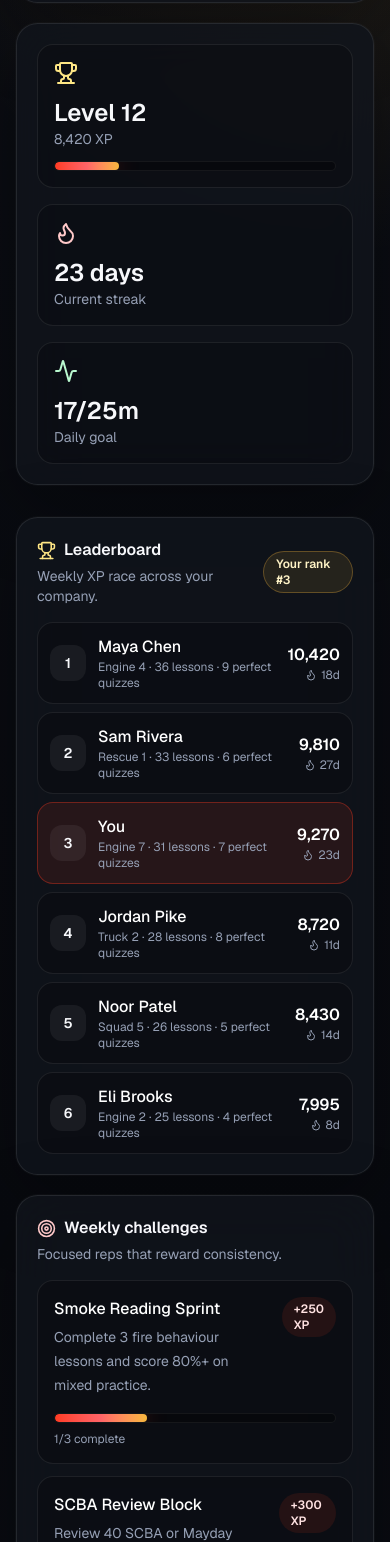
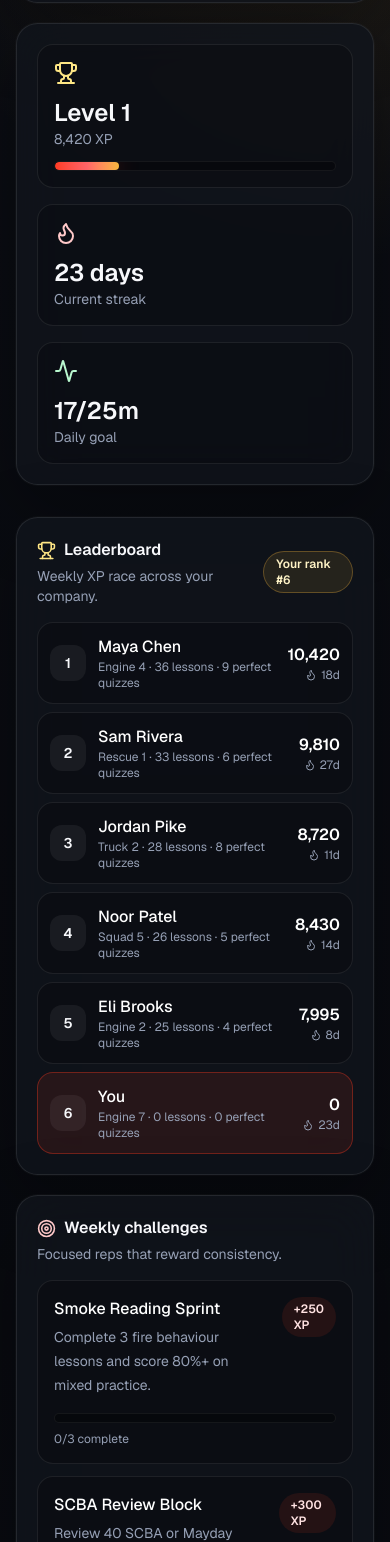
Before and after one commit to jiracipika/firelearn, a Next.js app: page /profile in a window 390 px wide. Shown: the part 346-1888 px from the top of the page. Built offline with nearby package versions, Linux system fonts and the light colour scheme; no server answers.

Commit message:
feat: close gamification loop with computed XP, level, and challenge progress

```diff
--- a/app/profile/page.tsx
+++ b/app/profile/page.tsx
@@ -1,18 +1,56 @@
+'use client'
+
 import { Activity, Flame, Trophy, UserCircle } from 'lucide-react'
+import { useMemo } from 'react'
 import { learnerProgress } from '@/data/progress'
+import { academyCourses } from '@/data/academy'
+import { useSupabaseProgress } from '@/hooks/use-supabase-progress'
+import { aggregateLearnerStats } from '@/services/gamification-aggregator'
+import type { LeaderboardEntry } from '@/services/gamification'
 import { AchievementProgressPanel, LeaderboardPanel, WeeklyChallengesPanel } from '@/components/dashboard/gamification-panels'
 import { AppShell } from '@/components/layout/app-shell'
 import { Card } from '@/components/ui/card'
 import { Progress } from '@/components/ui/progress'
 
 export default function ProfilePage() {
-  const levelProgress = Math.round((learnerProgress.xp % 750) / 750 * 100)
+  const { completedLessonIds, quizHistory } = useSupabaseProgress()
+
+  const stats = useMemo(() => {
+    const completedLessons = completedLessonIds.map((lessonId) => {
+      const course = academyCourses.find((course) =>
+        course.modules.some((module) => module.lessons.some((lesson) => lesson.id === lessonId))
+      )
+      return {
+        lessonId,
+        courseId: course?.slug ?? 'unknown',
+        xpAwarded: course?.xp ?? 50,
+      }
+    })
+    return aggregateLearnerStats({
+      completedLessons,
+      quizAttempts: quizHistory,
+      flashcardsReviewed: 0,
+    })
+  }, [completedLessonIds, quizHistory])
+
+  const totalXp = learnerProgress.xp + stats.xp
+  const levelProgress = Math.round((totalXp % 750) / 750 * 100)
+  const learnerEntry: LeaderboardEntry = {
+    id: 'current-learner',
+    name: 'You',
+    company: 'Engine 7',
+    xp: stats.xp,
+    streakDays: learnerProgress.streakDays,
+    completedLessons: stats.completedLessons,
+    perfectQuizzes: stats.perfectQuizzes,
+  }
+
   return <AppShell><div className="space-y-8">
     <section className="grid gap-5 lg:grid-cols-[0.8fr_1.2fr]">
       <Card className="space-y-5"><UserCircle className="text-red-200" size={42} /><div><p className="text-sm font-semibold uppercase tracking-[0.18em] text-red-200">Learner profile</p><h1 className="mt-2 text-4xl font-semibold tracking-[-0.04em]">Engine 7 Firefighter</h1><p className="mt-2 text-muted">Anonymous Supabase learner profile. Future versions can map this to department accounts and certifications.</p></div></Card>
-      <Card className="grid gap-4 sm:grid-cols-3"><div className="rounded-2xl border border-white/[0.08] bg-black/20 p-4"><Trophy className="text-amber-200" /><p className="mt-3 text-2xl font-semibold">Level {learnerProgress.level}</p><p className="text-sm text-muted">{learnerProgress.xp.toLocaleString()} XP</p><Progress className="mt-3" value={levelProgress} /></div><div className="rounded-2xl border border-white/[0.08] bg-black/20 p-4"><Flame className="text-red-200" /><p className="mt-3 text-2xl font-semibold">{learnerProgress.streakDays} days</p><p className="text-sm text-muted">Current streak</p></div><div className="rounded-2xl border border-white/[0.08] bg-black/20 p-4"><Activity className="text-green-200" /><p className="mt-3 text-2xl font-semibold">{learnerProgress.minutesStudiedToday}/{learnerProgress.dailyGoalMinutes}m</p><p className="text-sm text-muted">Daily goal</p></div></Card>
+      <Card className="grid gap-4 sm:grid-cols-3"><div className="rounded-2xl border border-white/[0.08] bg-black/20 p-4"><Trophy className="text-amber-200" /><p className="mt-3 text-2xl font-semibold">Level {stats.level}</p><p className="text-sm text-muted">{totalXp.toLocaleString()} XP</p><Progress className="mt-3" value={levelProgress} /></div><div className="rounded-2xl border border-white/[0.08] bg-black/20 p-4"><Flame className="text-red-200" /><p className="mt-3 text-2xl font-semibold">{learnerProgress.streakDays} days</p><p className="text-sm text-muted">Current streak</p></div><div className="rounded-2xl border border-white/[0.08] bg-black/20 p-4"><Activity className="text-green-200" /><p className="mt-3 text-2xl font-semibold">{learnerProgress.minutesStudiedToday}/{learnerProgress.dailyGoalMinutes}m</p><p className="text-sm text-muted">Daily goal</p></div></Card>
     </section>
-    <section className="grid gap-5 lg:grid-cols-[1fr_0.85fr]"><LeaderboardPanel /><WeeklyChallengesPanel /></section>
-    <AchievementProgressPanel />
+    <section className="grid gap-5 lg:grid-cols-[1fr_0.85fr]"><LeaderboardPanel learnerEntry={learnerEntry} /><WeeklyChallengesPanel challenges={stats.challenges} /></section>
+    <AchievementProgressPanel achievements={stats.achievements} />
   </div></AppShell>
 }
--- a/components/dashboard/dashboard-overview.tsx
+++ b/components/dashboard/dashboard-overview.tsx
@@ -1,10 +1,13 @@
 'use client'
 
 import { Activity, BookOpen, Brain, Flame, Target, Trophy, UploadCloud } from 'lucide-react'
+import { useMemo } from 'react'
 import { academyCourses, getFeaturedLesson } from '@/data/academy'
 import { learnerProgress } from '@/data/progress'
 import { useSupabaseProgress } from '@/hooks/use-supabase-progress'
 import { getWeakTopicSummary } from '@/services/offline-progress'
+import { aggregateLearnerStats } from '@/services/gamification-aggregator'
+import type { LeaderboardEntry } from '@/services/gamification'
 import { AppShell } from '@/components/layout/app-shell'
 import { CourseCard } from '@/components/course/course-card'
 import { AchievementProgressPanel, LeaderboardPanel, WeeklyChallengesPanel } from '@/components/dashboard/gamification-panels'
@@ -23,26 +26,57 @@ export function DashboardOverview() {
   const weakTopics = getWeakTopicSummary(quizHistory)
   const lessonIds = allLessonIds()
   const completion = lessonIds.length === 0 ? 0 : Math.round((completedLessonIds.length / lessonIds.length) * 100)
-  const totalXp = learnerProgress.xp + completedLessonIds.length * 50
+
+  // Compute real gamification stats from actual learner activity
+  const stats = useMemo(() => {
+    const completedLessons = completedLessonIds.map((lessonId) => {
+      // Find the course this lesson belongs to
+      const course = academyCourses.find((course) =>
+        course.modules.some((module) => module.lessons.some((lesson) => lesson.id === lessonId))
+      )
+      return {
+        lessonId,
+        courseId: course?.slug ?? 'unknown',
+        xpAwarded: course?.xp ?? 50,
+      }
+    })
+    return aggregateLearnerStats({
+      completedLessons,
+      quizAttempts: quizHistory,
+      flashcardsReviewed: 0,
+    })
+  }, [completedLessonIds, quizHistory])
+
+  const learnerEntry: LeaderboardEntry = {
+    id: 'current-learner',
+    name: 'You',
+    company: 'Engine 7',
+    xp: stats.xp,
+    streakDays: learnerProgress.streakDays,
+    completedLessons: stats.completedLessons,
+    perfectQuizzes: stats.perfectQuizzes,
+  }
+
+  const totalXp = learnerProgress.xp + stats.xp
   const dailyProgress = Math.round((learnerProgress.minutesStudiedToday / learnerProgress.dailyGoalMinutes) * 100)
-  const stats = [
+  const statTiles = [
     { label: 'Daily streak', value: `${learnerProgress.streakDays} days`, icon: Flame, tone: 'text-red-200' },
     { label: 'Total XP', value: totalXp.toLocaleString(), icon: Trophy, tone: 'text-amber-200' },
-    { label: 'Level', value: Math.max(learnerProgress.level, Math.floor(totalXp / 750) + 1).toString(), icon: Target, tone: 'text-green-200' },
+    { label: 'Level', value: stats.level.toString(), icon: Target, tone: 'text-green-200' },
     { label: 'Completion', value: `${completion}%`, icon: BookOpen, tone: 'text-sky-200' },
   ]
 
   return <AppShell><div className="space-y-8">
     <section className="grid gap-6 lg:grid-cols-[1fr_0.42fr] lg:items-stretch">
-      <Card className="relative overflow-hidden p-7"><div className="absolute right-0 top-0 h-48 w-48 rounded-full bg-primary/20 blur-3xl" /><p className="text-sm font-semibold uppercase tracking-[0.2em] text-red-200">Command dashboard</p><h1 className="mt-3 max-w-3xl text-4xl font-semibold tracking-[-0.045em] md:text-6xl">Keep your fireground knowledge mission-ready.</h1><p className="mt-4 max-w-2xl text-lg leading-8 text-muted">Track Supabase-backed completions, quiz history, review signals, and weak topics from one focused learning cockpit.</p><div className="mt-6 grid gap-3 sm:grid-cols-4">{stats.map((stat) => <div key={stat.label} className="rounded-2xl border border-white/[0.08] bg-black/20 p-4"><stat.icon className={stat.tone} size={19} /><p className="mt-3 text-2xl font-semibold">{stat.value}</p><p className="text-xs text-muted">{stat.label}</p></div>)}</div></Card>
+      <Card className="relative overflow-hidden p-7"><div className="absolute right-0 top-0 h-48 w-48 rounded-full bg-primary/20 blur-3xl" /><p className="text-sm font-semibold uppercase tracking-[0.2em] text-red-200">Command dashboard</p><h1 className="mt-3 max-w-3xl text-4xl font-semibold tracking-[-0.045em] md:text-6xl">Keep your fireground knowledge mission-ready.</h1><p className="mt-4 max-w-2xl text-lg leading-8 text-muted">Track Supabase-backed completions, quiz history, review signals, and weak topics from one focused learning cockpit.</p><div className="mt-6 grid gap-3 sm:grid-cols-4">{statTiles.map((stat) => <div key={stat.label} className="rounded-2xl border border-white/[0.08] bg-black/20 p-4"><stat.icon className={stat.tone} size={19} /><p className="mt-3 text-2xl font-semibold">{stat.value}</p><p className="text-xs text-muted">{stat.label}</p></div>)}</div></Card>
       <Card className="space-y-5 bg-gradient-to-br from-primary/12 to-accent/6"><div className="flex items-center justify-between"><div><p className="text-sm text-muted">Daily goal</p><p className="mt-1 text-4xl font-semibold">{learnerProgress.minutesStudiedToday}/{learnerProgress.dailyGoalMinutes}m</p></div><Activity className="text-red-200" /></div><Progress value={dailyProgress} /><p className="text-sm leading-6 text-muted">Short reps win. Clear one lesson, one quiz, or one flashcard queue today.</p></Card>
     </section>
     <section className="grid gap-5 lg:grid-cols-[1.25fr_0.75fr]">
       <Card className="space-y-5"><div className="flex items-center justify-between gap-4"><div><p className="text-sm font-semibold uppercase tracking-[0.18em] text-red-200">Continue learning</p><h2 className="mt-2 text-3xl font-semibold tracking-tight">{featuredLesson?.title ?? 'Start your first lesson'}</h2></div><Brain className="text-red-200" /></div><p className="max-w-2xl text-muted">Pick up the highest-value module and keep building recall through lesson, quiz, and card reinforcement.</p><Progress value={featuredLesson && completedLessonIds.includes(featuredLesson.id) ? 100 : (featuredLesson?.completion.percent ?? 0)} /></Card>
       <Card className="space-y-4"><div className="flex items-center gap-2"><UploadCloud className="size-5 text-red-300" /><h2 className="font-semibold">Supabase status</h2></div><p className="text-3xl font-semibold">{authenticated ? 'Connected' : 'Not signed in'}</p><p className="text-sm leading-6 text-muted">{available ? 'Supabase is configured. Anonymous auth stores progress per user under RLS.' : 'Supabase env is missing from this deployment.'}</p>{!authenticated && <Button disabled={!available} onClick={signIn}>Sign in anonymously</Button>}{error && <p className="text-sm text-red-200">{error}</p>}</Card>
     </section>
-    <section className="grid gap-5 lg:grid-cols-[1fr_0.8fr]"><StudyHeatmap /><WeeklyChallengesPanel /></section>
-    <section className="grid gap-5 lg:grid-cols-[0.9fr_1.1fr]"><LeaderboardPanel compact /><AchievementProgressPanel /></section>
+    <section className="grid gap-5 lg:grid-cols-[1fr_0.8fr]"><StudyHeatmap /><WeeklyChallengesPanel challenges={stats.challenges} /></section>
+    <section className="grid gap-5 lg:grid-cols-[0.9fr_1.1fr]"><LeaderboardPanel compact learnerEntry={learnerEntry} /><AchievementProgressPanel achievements={stats.achievements} /></section>
     <section className="grid gap-5 lg:grid-cols-2">
       <Card className="space-y-3"><h2 className="font-semibold">Quiz history</h2>{quizHistory.length === 0 ? <p className="text-sm text-muted">No Supabase quiz attempts yet. Complete a quiz after signing in.</p> : <div className="space-y-2">{quizHistory.slice(0, 4).map((attempt) => <div key={`${attempt.quizId}-${attempt.completedAt}`} className="rounded-2xl border border-white/[0.08] bg-black/20 p-3 text-sm"><p className="font-medium">{attempt.quizId}</p><p className="text-muted">{attempt.scorePercent}% · {new Date(attempt.completedAt).toLocaleDateString()}</p></div>)}</div>}</Card>
       <Card className="space-y-3"><h2 className="font-semibold">Weak-topic recommendations</h2>{weakTopics.length === 0 ? <p className="text-sm text-muted">No weak topics yet. FireLearn will surface repeated misses after quizzes.</p> : <div className="flex flex-wrap gap-2">{weakTopics.slice(0, 6).map((topic) => <span key={topic.topicId} className="rounded-full border border-primary/30 bg-primary/10 px-3 py-1 text-sm text-red-100">{topic.topicId} · {topic.misses}</span>)}</div>}</Card>
--- a/components/dashboard/gamification-panels.tsx
+++ b/components/dashboard/gamification-panels.tsx
@@ -1,26 +1,32 @@
 import { Award, Flame, Medal, Target, Trophy } from 'lucide-react'
-import { achievementProgress, leaderboardEntries, weeklyChallenges } from '@/data/gamification'
+import { achievementProgress as seedAchievements, leaderboardEntries as seedEntries, weeklyChallenges as seedChallenges } from '@/data/gamification'
+import type { AchievementProgress, LeaderboardEntry, WeeklyChallenge } from '@/services/gamification'
 import { buildLeaderboard, getActiveChallenges, getLearnerRank, summarizeAchievements } from '@/services/gamification'
 import { Card } from '@/components/ui/card'
 import { Progress } from '@/components/ui/progress'
 
-export function LeaderboardPanel({ compact = false }: { compact?: boolean }) {
-  const ranked = buildLeaderboard(leaderboardEntries)
-  const learnerRank = getLearnerRank(leaderboardEntries, 'current-learner')
-  const entries = compact ? ranked.slice(0, 4) : ranked
+export function LeaderboardPanel({ compact = false, learnerEntry }: { compact?: boolean; learnerEntry?: LeaderboardEntry }) {
+  const entries = learnerEntry
+    ? seedEntries.map((entry) => (entry.id === 'current-learner' ? learnerEntry : entry))
+    : seedEntries
+  const ranked = buildLeaderboard(entries)
+  const learnerRank = getLearnerRank(entries, 'current-learner')
+  const displayEntries = compact ? ranked.slice(0, 4) : ranked
 
   return <Card className="space-y-4">
     <div className="flex items-center justify-between gap-3"><div><h2 className="flex items-center gap-2 font-semibold"><Trophy className="text-amber-200" size={19} /> Leaderboard</h2><p className="mt-1 text-sm text-muted">Weekly XP race across your company.</p></div>{learnerRank && <span className="rounded-full border border-accent/30 bg-accent/10 px-3 py-1 text-xs font-semibold text-amber-100">Your rank #{learnerRank}</span>}</div>
-    <div className="space-y-2">{entries.map((entry) => <div key={entry.id} className={`grid grid-cols-[auto_1fr_auto] items-center gap-3 rounded-2xl border p-3 ${entry.id === 'current-learner' ? 'border-primary/35 bg-primary/10' : 'border-white/[0.08] bg-black/20'}`}><span className="flex size-9 items-center justify-center rounded-xl bg-white/[0.06] text-sm font-semibold">{entry.rank}</span><div><p className="font-medium text-white">{entry.name}</p><p className="text-xs text-muted">{entry.company} · {entry.completedLessons} lessons · {entry.perfectQuizzes} perfect quizzes</p></div><div className="text-right"><p className="font-semibold text-white">{entry.xp.toLocaleString()}</p><p className="flex items-center justify-end gap-1 text-xs text-muted"><Flame size={12} /> {entry.streakDays}d</p></div></div>)}</div>
+    <div className="space-y-2">{displayEntries.map((entry) => <div key={entry.id} className={`grid grid-cols-[auto_1fr_auto] items-center gap-3 rounded-2xl border p-3 ${entry.id === 'current-learner' ? 'border-primary/35 bg-primary/10' : 'border-white/[0.08] bg-black/20'}`}><span className="flex size-9 items-center justify-center rounded-xl bg-white/[0.06] text-sm font-semibold">{entry.rank}</span><div><p className="font-medium text-white">{entry.name}</p><p className="text-xs text-muted">{entry.company} · {entry.completedLessons} lessons · {entry.perfectQuizzes} perfect quizzes</p></div><div className="text-right"><p className="font-semibold text-white">{entry.xp.toLocaleString()}</p><p className="flex items-center justify-end gap-1 text-xs text-muted"><Flame size={12} /> {entry.streakDays}d</p></div></div>)}</div>
   </Card>
 }
 
-export function WeeklyChallengesPanel() {
-  const active = getActiveChallenges(weeklyChallenges)
+export function WeeklyChallengesPanel({ challenges }: { challenges?: WeeklyChallenge[] }) {
+  const source = challenges ?? seedChallenges
+  const active = getActiveChallenges(source)
   return <Card className="space-y-4"><div><h2 className="flex items-center gap-2 font-semibold"><Target className="text-red-200" size={19} /> Weekly challenges</h2><p className="mt-1 text-sm text-muted">Focused reps that reward consistency.</p></div><div className="grid gap-3">{active.map((challenge) => <div key={challenge.id} className="rounded-2xl border border-white/[0.08] bg-black/20 p-4"><div className="flex items-start justify-between gap-3"><div><p className="font-medium text-white">{challenge.title}</p><p className="mt-1 text-sm leading-6 text-muted">{challenge.description}</p></div><span className="rounded-full bg-primary/10 px-3 py-1 text-xs font-semibold text-red-100">+{challenge.xpReward} XP</span></div><Progress className="mt-4" value={Math.round((challenge.progress / challenge.goal) * 100)} /><p className="mt-2 text-xs text-muted">{challenge.progress}/{challenge.goal} complete</p></div>)}</div></Card>
 }
 
-export function AchievementProgressPanel() {
-  const summaries = summarizeAchievements(achievementProgress)
-  return <Card className="space-y-4"><div><h2 className="flex items-center gap-2 font-semibold"><Award className="text-amber-200" size={19} /> Achievement path</h2><p className="mt-1 text-sm text-muted">Badges, medals, and certificates in progress.</p></div><div className="grid gap-3">{achievementProgress.map((achievement) => { const summary = summaries.find((item) => item.id === achievement.id); return <div key={achievement.id} className="rounded-2xl border border-white/[0.08] bg-black/20 p-4"><div className="flex items-start gap-3"><Medal className={achievement.unlocked ? 'text-amber-200' : 'text-muted'} size={20} /><div className="flex-1"><div className="flex items-center justify-between gap-3"><p className="font-medium text-white">{achievement.title}</p><span className="text-xs text-muted">{summary?.percent ?? 0}%</span></div><p className="mt-1 text-sm leading-6 text-muted">{achievement.description}</p><Progress className="mt-3" value={summary?.percent ?? 0} /></div></div></div> })}</div></Card>
+export function AchievementProgressPanel({ achievements }: { achievements?: AchievementProgress[] }) {
+  const source = achievements ?? seedAchievements
+  const summaries = summarizeAchievements(source)
+  return <Card className="space-y-4"><div><h2 className="flex items-center gap-2 font-semibold"><Award className="text-amber-200" size={19} /> Achievement path</h2><p className="mt-1 text-sm text-muted">Badges, medals, and certificates in progress.</p></div><div className="grid gap-3">{source.map((achievement) => { const summary = summaries.find((item) => item.id === achievement.id); return <div key={achievement.id} className="rounded-2xl border border-white/[0.08] bg-black/20 p-4"><div className="flex items-start gap-3"><Medal className={achievement.unlocked ? 'text-amber-200' : 'text-muted'} size={20} /><div className="flex-1"><div className="flex items-center justify-between gap-3"><p className="font-medium text-white">{achievement.title}</p><span className="text-xs text-muted">{summary?.percent ?? 0}%</span></div><p className="mt-1 text-sm leading-6 text-muted">{achievement.description}</p><Progress className="mt-3" value={summary?.percent ?? 0} /></div></div></div> })}</div></Card>
 }
--- /dev/null
+++ b/services/gamification-aggregator.ts
@@ -0,0 +1,104 @@
+import type { QuizAttempt } from '@/services/local-persistence'
+import type { AchievementProgress, WeeklyChallenge } from '@/services/gamification'
+import { achievementProgress, weeklyChallenges } from '@/data/gamification'
+
+export const XP_PER_LESSON = 50
+export const XP_PER_QUIZ_PERFECT = 100
+
+const XP_PER_LEVEL = 750
+
+export type CompletedLesson = {
+  lessonId: string
+  courseId: string
+  xpAwarded: number
+}
+
+export type LearnerActivity = {
+  completedLessons: CompletedLesson[]
+  quizAttempts: QuizAttempt[]
+  flashcardsReviewed: number
+}
+
+export type AggregatedStats = {
+  xp: number
+  level: number
+  completedLessons: number
+  perfectQuizzes: number
+  challenges: WeeklyChallenge[]
+  achievements: AchievementProgress[]
+}
+
+function countPerfectQuizzes(attempts: QuizAttempt[]): number {
+  return attempts.filter((attempt) => attempt.scorePercent === 100).length
+}
+
+/**
+ * Re-compute weekly challenge progress from real activity.
+ *
+ * Challenge IDs are mapped to activity signals:
+ * - smoke-reading-sprint: lessons in the reading-smoke course
+ * - scba-review-block: total flashcards reviewed
+ * - perfect-company-quiz: perfect quiz count
+ * - command-reps: lessons in the incident-command course
+ */
+function computeChallengeProgress(activity: LearnerActivity, challenges: WeeklyChallenge[]): WeeklyChallenge[] {
+  const perfectQuizzes = countPerfectQuizzes(activity.quizAttempts)
+  const smokeLessons = activity.completedLessons.filter((lesson) => lesson.courseId === 'reading-smoke-and-fire-growth').length
+  const commandLessons = activity.completedLessons.filter((lesson) => lesson.courseId === 'incident-command-foundations').length
+
+  const progressMap: Record<string, number> = {
+    'smoke-reading-sprint': smokeLessons,
+    'scba-review-block': activity.flashcardsReviewed,
+    'perfect-company-quiz': perfectQuizzes,
+    'command-reps': commandLessons,
+  }
+
+  return challenges.map((challenge) => ({
+    ...challenge,
+    progress: progressMap[challenge.id] ?? challenge.progress,
+  }))
+}
+
+function computeAchievements(activity: LearnerActivity, achievements: AchievementProgress[]): AchievementProgress[] {
+  const perfectQuizzes = countPerfectQuizzes(activity.quizAttempts)
+  const completedCount = activity.completedLessons.length
+
+  const progressMap: Record<string, number> = {
+    'quiz-master-10': perfectQuizzes,
+    'academy-builder': completedCount,
+    'air-management': activity.completedLessons.some((lesson) => lesson.courseId === 'scba-air-management') ? 1 : 0,
+    'streak-30': 0, // streak comes from learner state, not derivable from raw activity here
+  }
+
+  return achievements.map((achievement) => {
+    const realProgress = progressMap[achievement.id] ?? achievement.progress
+    return {
+      ...achievement,
+      progress: realProgress,
+      unlocked: achievement.unlocked || realProgress >= achievement.goal,
+    }
+  })
+}
+
+export function aggregateLearnerStats(
+  activity: LearnerActivity,
+  challengeIds?: string[],
+): AggregatedStats {
+  const lessonXp = activity.completedLessons.reduce((sum, lesson) => sum + lesson.xpAwarded, 0)
+  const quizXp = countPerfectQuizzes(activity.quizAttempts) * XP_PER_QUIZ_PERFECT
+  const xp = lessonXp + quizXp
+  const level = Math.floor(xp / XP_PER_LEVEL) + 1
+
+  const baseChallenges = challengeIds
+    ? weeklyChallenges.filter((challenge) => challengeIds.includes(challenge.id))
+    : weeklyChallenges
+
+  return {
+    xp,
+    level,
+    completedLessons: activity.completedLessons.length,
+    perfectQuizzes: countPerfectQuizzes(activity.quizAttempts),
+    challenges: computeChallengeProgress(activity, baseChallenges),
+    achievements: computeAchievements(activity, achievementProgress),
+  }
+}
```
Also changed, not shown: 1 other file (tests, documents, lock files or other folders).
